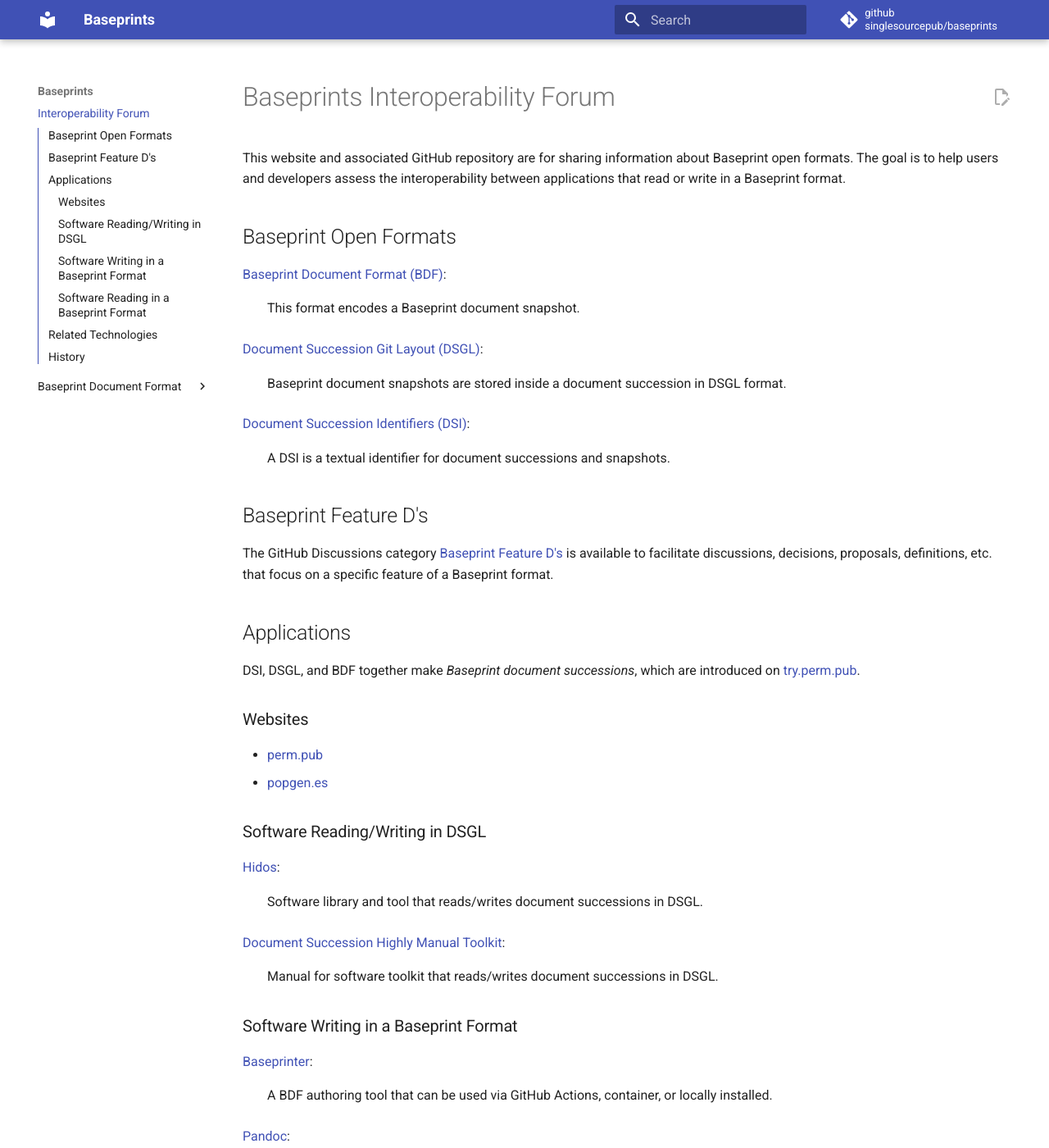
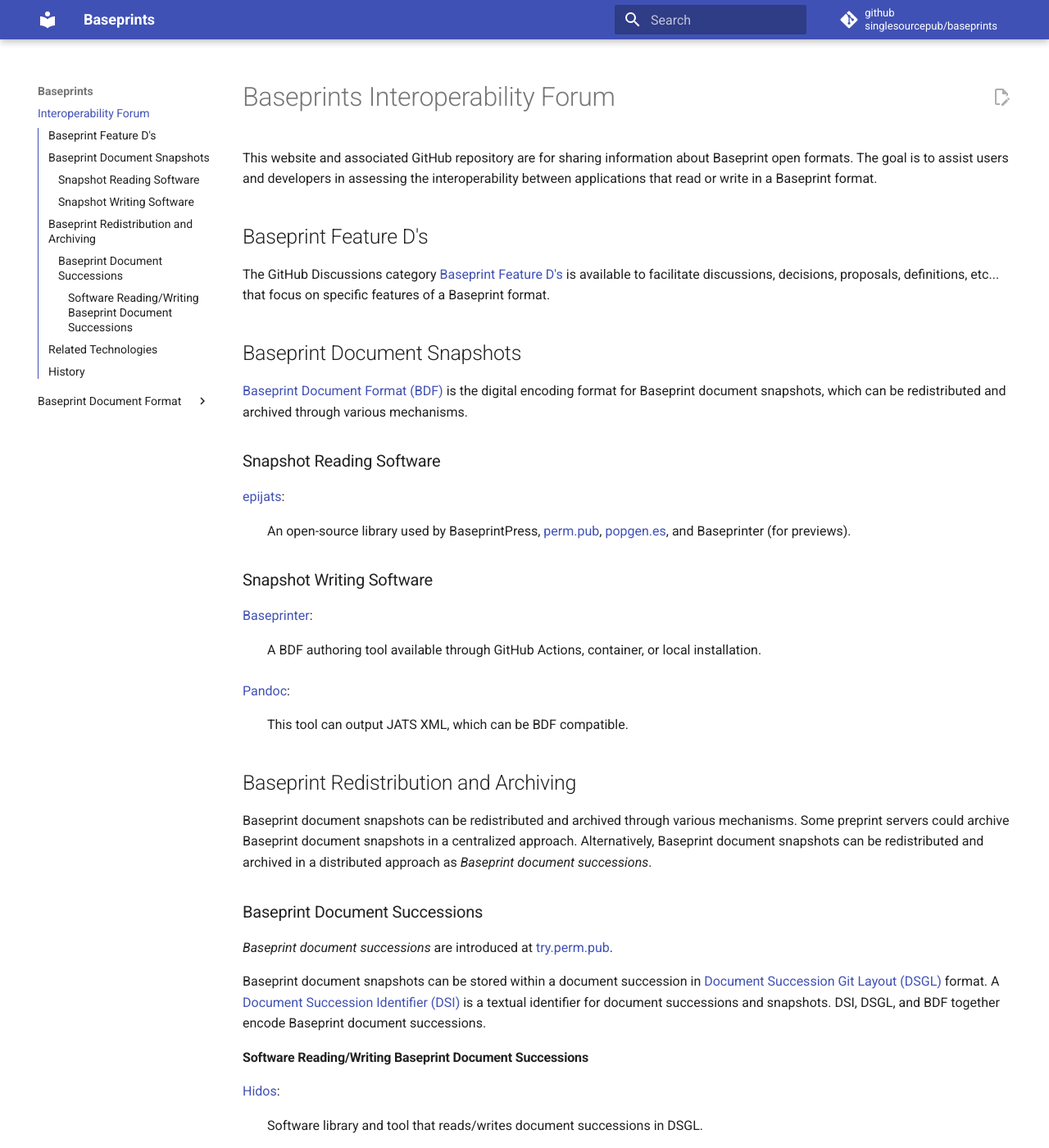
Before and after one commit to singlesourcepub/baseprints, an MkDocs documentation site: the page built from docs/index.md, in a window 1280 px wide and 1400 px high. Shown: the whole window at 82% size. Built offline with MkDocs 1.6.1 and Material for MkDocs 9.7.7, drawn with Linux system fonts in a browser that asks for light colours; some of the changed text lies outside the part shown.

Commit message:
split successions from snapshots on home page

```diff
--- a/docs/index.md
+++ b/docs/index.md
@@ -3,75 +3,86 @@ Baseprints Interoperability Forum
 
 This website and associated GitHub repository are for sharing information about
 Baseprint open formats.
-The goal is to help users and developers
-assess the interoperability between applications that read or write in a Baseprint format.
+The goal is to assist users and developers
+in assessing the interoperability between applications that read or write in a Baseprint format.
 
-Baseprint Open Formats
-----------------------
-
-[Baseprint Document Format (BDF)](bdf/index.md):
-:   This format encodes a Baseprint document snapshot.
-
-[Document Succession Git Layout (DSGL)](https://perm.pub/VGajCjaNP1Ugz58Khn1JWOEdMZ8):
-:   Baseprint document snapshots are stored inside a document succession in DSGL format.
-
-[Document Succession Identifiers (DSI)](https://perm.pub/1wFGhvmv8XZfPx0O5Hya2e9AyXo):
-:   A DSI is a textual identifier for document successions and snapshots.
-
+<!-- copybreak off -->
 
 Baseprint Feature D's
 ---------------------
 
 The GitHub Discussions category
 [Baseprint Feature D's](https://github.com/singlesourcepub/baseprints/discussions/categories/baseprint-feature-d-s)
-is available to facilitate discussions, decisions, proposals, definitions, etc.
-that focus on a specific feature of a Baseprint format.
+is available to facilitate discussions, decisions, proposals, definitions, etc...
+that focus on specific features of a Baseprint format.
 
 
-Applications
-------------
+Baseprint Document Snapshots
+----------------------------
 
-DSI, DSGL, and BDF together make *Baseprint document successions*, which are introduced
-on [try.perm.pub](https://try.perm.pub).
+[Baseprint Document Format (BDF)](bdf/index.md) is the
+digital encoding format for Baseprint document snapshots,
+which can be redistributed and archived through various mechanisms.
 
-### Websites
+### Snapshot Reading Software
 
-- [perm.pub](https://perm.pub)
-- [popgen.es](https://popgen.es)
+[epijats](https://gitlab.com/perm.pub/epijats):
+:   An open-source library used by BaseprintPress, [perm.pub](https://perm.pub),
+    [popgen.es](https://popgen.es), and Baseprinter (for previews).
 
-### Software Reading/Writing in DSGL
+### Snapshot Writing Software
+
+[Baseprinter](https://try.perm.pub/baseprinter):
+:   A BDF authoring tool available through GitHub Actions, container, or local
+    installation.
+
+[Pandoc](https://try.perm.pub/pandoc):
+:   This tool can output JATS XML, which can be BDF compatible.
+
+
+<!-- copybreak -->
+
+Baseprint Redistribution and Archiving
+--------------------------------------
+
+Baseprint document snapshots can be redistributed and archived through various
+mechanisms.
+Some preprint servers could archive Baseprint document snapshots in a centralized
+approach.
+Alternatively, Baseprint document snapshots can be redistributed and archived
+in a distributed approach as *Baseprint document successions*.
+
+### Baseprint Document Successions
+
+*Baseprint document successions* are introduced at [try.perm.pub](https://try.perm.pub).
+
+Baseprint document snapshots can be stored within a document succession in
+[Document Succession Git Layout (DSGL)](https://perm.pub/VGajCjaNP1Ugz58Khn1JWOEdMZ8)
+format.
+A [Document Succession Identifier (DSI)](https://perm.pub/1wFGhvmv8XZfPx0O5Hya2e9AyXo)
+is a textual identifier for document successions and snapshots.
+DSI, DSGL, and BDF together encode Baseprint document successions.
+
+#### Software Reading/Writing Baseprint Document Successions
 
 [Hidos](https://hidos.readthedocs.io):
 :   Software library and tool that reads/writes document successions in DSGL.
 
 [Document Succession Highly Manual Toolkit](https://manual.perm.pub):
-:   Manual for software toolkit that reads/writes document successions in DSGL.
-
-### Software Writing in a Baseprint Format
-
-[Baseprinter](https://try.perm.pub/baseprinter):
-:   A BDF authoring tool that can be used via GitHub Actions, container, or locally
-    installed.
-
-[Pandoc](https://try.perm.pub/pandoc):
-:   This tool can output JATS XML, which can be BDF compatible.
-
-### Software Reading in a Baseprint Format
+:   Manual for a software toolkit that reads/writes document successions in DSGL.
 
 [BaseprintPress](https://gitlab.com/perm.pub/baseprintpress):
-:   Software generating web pages from Baseprint document successions.
+:   Software that generates web pages from Baseprint document successions.
     For a tutorial, see ["Generate Pages for a Published Digital Succession"](https://try.perm.pub/tutorial/gen_pages/).
 
-[epijats](https://gitlab.com/perm.pub/epijats):
-:   An open-source library used by BaseprintPress, perm.pub, popgen.es, and Baseprinter (for previews).
 
 Related Technologies
 --------------------
 
-- [JATS4R](https://jats4r.org/)
-- [PMC Open Access Subset packages](https://www.ncbi.nlm.nih.gov/pmc/tools/openftlist/)
+- [JATS XML](jats.md)
 - [Software Heritage Archive](https://www.softwareheritage.org/)
 - [SoftWare Hash Identifier (SWHID)](https://www.swhid.org/)
+
 
 History
 -------
```
